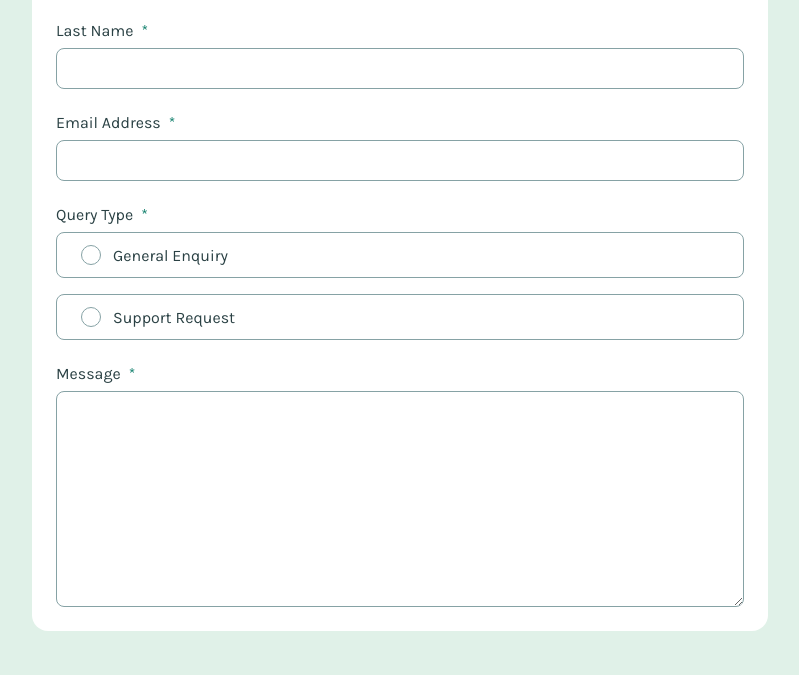
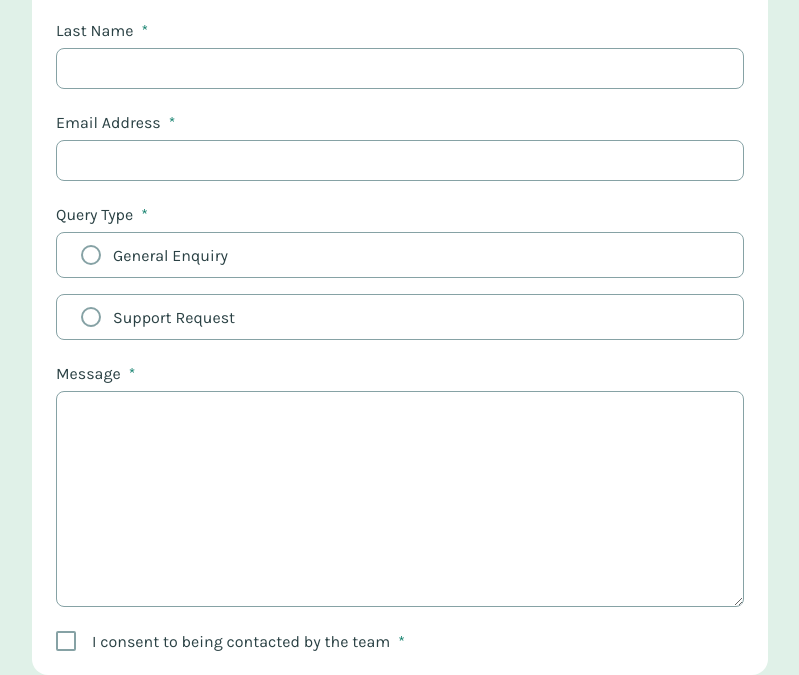
Before and after one commit to delroscol98/signup-form, a website: page index.html in a window 1280 px wide. Shown: the part 183-858 px from the top of the page, without its empty margins (240-1039 px from the left). Before the commit the page ends 832 px from the top, so only its background shows below. Drawn offline with Linux system fonts and the light colour scheme.

Commit message:
HTML and CSS modified

```diff
--- a/index.html
+++ b/index.html
@@ -72,7 +72,7 @@
             <input
               class="form__queries--radio"
               type="radio"
-              name="general"
+              name="query"
               id="general"
             />
             <label class="form__queries--label paragraph__sm" for="general"
@@ -83,7 +83,7 @@
             <input
               class="form__queries--radio"
               type="radio"
-              name="support"
+              name="query"
               id="support"
             />
             <label class="form__queries--label paragraph__sm" for="support"
@@ -101,6 +101,18 @@
           id="message"
         ></textarea>
       </article>
+
+      <article class="form__consent">
+        <input
+          type="checkbox"
+          id="checkbox"
+          name="checkbox"
+          class="form__consent--checkbox"
+        />
+        <label class="form__label paragraph__sm" for="checkbox"
+          >I consent to being contacted by the team</label
+        >
+      </article>
     </form>
   </body>
 </html>
--- a/sass/abstracts/_mixins.scss
+++ b/sass/abstracts/_mixins.scss
@@ -13,3 +13,14 @@
   border-radius: 0.8rem;
   border: 1px solid $grey-light;
 }
+
+@mixin resetCheckboxRadio {
+  appearance: none;
+  background-color: $white;
+  margin: 0;
+  font: inherit;
+  color: currentColor;
+  width: 2rem;
+  height: 2rem;
+  border: 0.2rem solid $grey-light;
+}
--- a/sass/components/_form.scss
+++ b/sass/components/_form.scss
@@ -58,14 +58,8 @@
     }
 
     &--radio {
-      appearance: none;
-      background-color: $white;
-      margin: 0;
-      font: inherit;
-      color: currentColor;
-      width: 2rem;
-      height: 2rem;
-      border: 1px solid $grey-light;
+      @include resetCheckboxRadio;
+
       border-radius: 50%;
       display: grid;
       place-content: center;
@@ -75,13 +69,15 @@
         display: inline;
         width: 1.3rem;
         height: 1.3rem;
-        background: $grey-light;
+        background: $green-dark;
         border-radius: 50%;
         opacity: 0;
         transition: all 0.2s;
       }
 
+      &:checked,
       &:checked::before {
+        border-color: $green-dark;
         opacity: 1;
       }
     }
@@ -95,4 +91,34 @@
       height: 21.6rem;
     }
   }
+
+  &__consent {
+    display: grid;
+    grid-template-columns: max-content auto;
+    align-items: center;
+    gap: $spacing-3;
+
+    &--checkbox {
+      @include resetCheckboxRadio;
+      transition: all 0.2s;
+      border-radius: 0.2rem;
+
+      &::before {
+        content: "";
+        display: inline-block;
+        width: 100%;
+        height: 100%;
+        background-image: url(../../assets/images/icon-checkbox-check.svg);
+        background-size: 100%;
+        opacity: 0;
+        transition: all 0.2s;
+      }
+
+      &:checked,
+      &:checked::before {
+        border: 0;
+        opacity: 1;
+      }
+    }
+  }
 }
```
Also changed, not shown: css/style.css.
